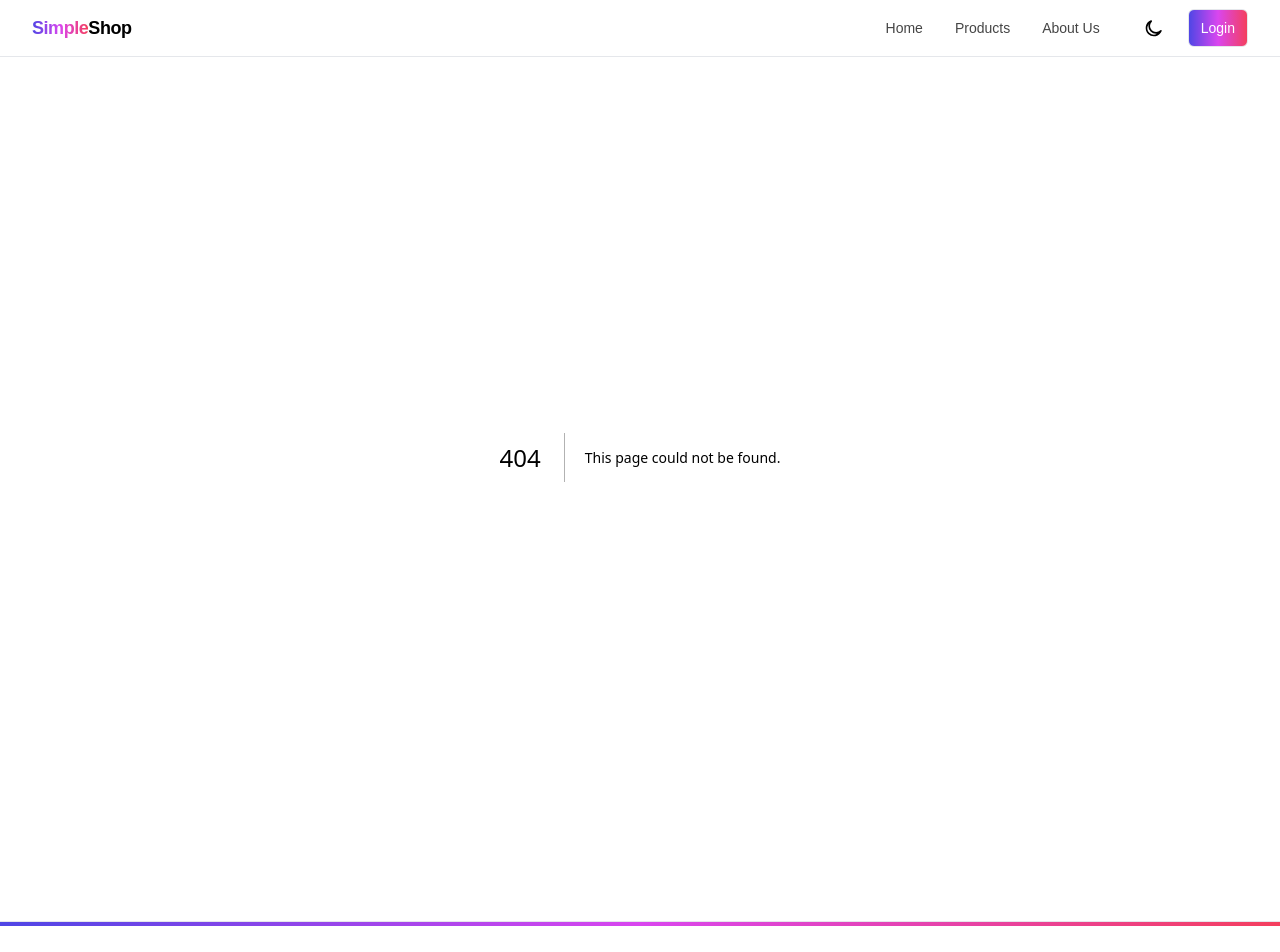
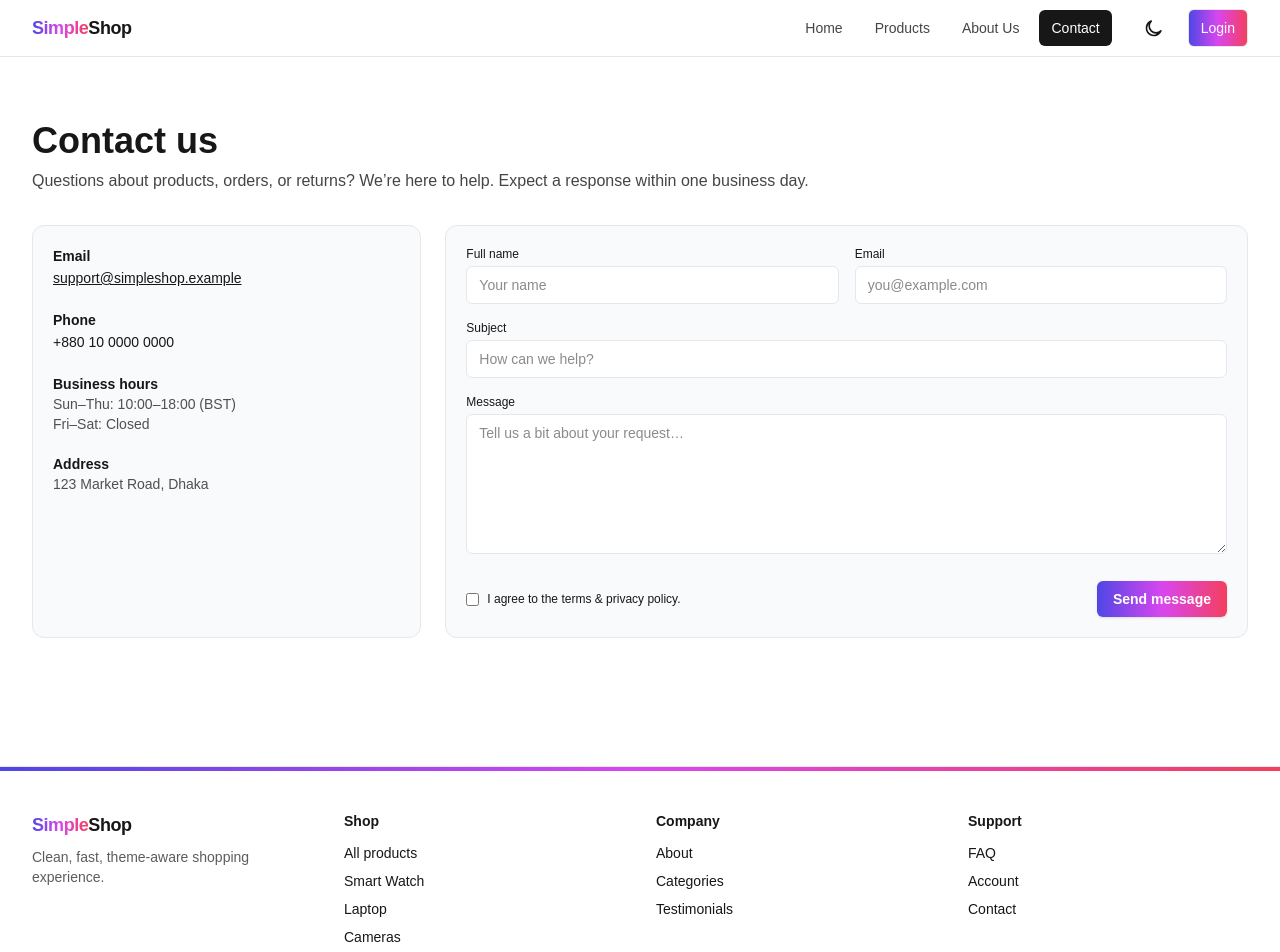
Before and after one commit to Debajit91/simple-shop, a Next.js app: page /contact in a window 1280 px wide. Before the commit this address had no page. Shown: the top 952 px of the page. Built offline with nearby package versions, Linux system fonts and the light colour scheme.

Commit message:
contact page added

```diff
--- /dev/null
+++ b/src/app/contact/page.jsx
@@ -0,0 +1,68 @@
+import ContactForm from "@/components/ContactForm";
+
+
+export const metadata = {
+  title: "Contact — Simple Shop",
+  description: "Get in touch with Simple Shop",
+};
+
+export default function ContactPage() {
+  return (
+    <section className="py-12 sm:py-16">
+      <div className="max-w-7xl mx-auto px-4 sm:px-6 lg:px-8">
+        {/* Heading */}
+        <header className="mb-8">
+          <h1 className="text-2xl sm:text-3xl lg:text-4xl font-extrabold">
+            Contact us
+          </h1>
+          <p className="mt-2 text-[var(--foreground)]/80">
+            Questions about products, orders, or returns? We’re here to help.
+            Expect a response within one business day.
+          </p>
+        </header>
+
+        {/* Two-column layout */}
+        <div className="grid gap-6 lg:grid-cols-3">
+          {/* Info panel */}
+          <aside className="rounded-xl border border-[var(--border)] bg-[var(--card)] p-5 space-y-5">
+            <div>
+              <h2 className="text-sm font-semibold">Email</h2>
+              <a
+                href="mailto:support@simpleshop.example"
+                className="text-sm underline hover:no-underline"
+              >
+                support@simpleshop.example
+              </a>
+            </div>
+
+            <div>
+              <h2 className="text-sm font-semibold">Phone</h2>
+              <a href="tel:+8801000000000" className="text-sm">
+                +880 10 0000 0000
+              </a>
+            </div>
+
+            <div>
+              <h2 className="text-sm font-semibold">Business hours</h2>
+              <p className="text-sm text-[var(--foreground)]/75">
+                Sun–Thu: 10:00–18:00 (BST) <br /> Fri–Sat: Closed
+              </p>
+            </div>
+
+            <div>
+              <h2 className="text-sm font-semibold">Address</h2>
+              <p className="text-sm text-[var(--foreground)]/75">
+                123 Market Road, Dhaka
+              </p>
+            </div>
+          </aside>
+
+          {/* Form */}
+          <div className="lg:col-span-2 rounded-xl border border-[var(--border)] bg-[var(--card)] p-5">
+            <ContactForm />
+          </div>
+        </div>
+      </div>
+    </section>
+  );
+}
--- /dev/null
+++ b/src/components/ContactForm.jsx
@@ -0,0 +1,113 @@
+"use client";
+
+import { useState } from "react";
+
+export default function ContactForm() {
+  const [status, setStatus] = useState("idle"); // idle | sending | sent | error
+
+  const onSubmit = async (e) => {
+    e.preventDefault();
+    const form = e.currentTarget;
+    const data = Object.fromEntries(new FormData(form));
+
+    // Honeypot (basic bot check)
+    if (data.company) return;
+
+    try {
+      setStatus("sending");
+      // TODO: send data to your API / email service here
+      await new Promise((r) => setTimeout(r, 800)); // simulate network
+      setStatus("sent");
+      form.reset();
+    } catch {
+      setStatus("error");
+    }
+  };
+
+  const inputCls =
+    "w-full rounded-md border border-[var(--border)] bg-[var(--background)] px-3 py-2 text-sm outline-none focus:ring-2 focus:ring-indigo-500/40";
+
+  return (
+    <form onSubmit={onSubmit} className="space-y-4">
+      {/* Hidden honeypot */}
+      <input
+        type="text"
+        name="company"
+        className="hidden"
+        tabIndex={-1}
+        autoComplete="off"
+      />
+
+      <div className="grid sm:grid-cols-2 gap-4">
+        <div>
+          <label className="block text-xs font-medium mb-1">Full name</label>
+          <input
+            name="name"
+            required
+            placeholder="Your name"
+            className={inputCls}
+          />
+        </div>
+        <div>
+          <label className="block text-xs font-medium mb-1">Email</label>
+          <input
+            type="email"
+            name="email"
+            required
+            placeholder="you@example.com"
+            className={inputCls}
+          />
+        </div>
+      </div>
+
+      <div>
+        <label className="block text-xs font-medium mb-1">Subject</label>
+        <input
+          name="subject"
+          required
+          placeholder="How can we help?"
+          className={inputCls}
+        />
+      </div>
+
+      <div>
+        <label className="block text-xs font-medium mb-1">Message</label>
+        <textarea
+          name="message"
+          required
+          placeholder="Tell us a bit about your request…"
+          className={`${inputCls} min-h-[140px]`}
+        />
+      </div>
+
+      <div className="flex items-center justify-between gap-3 pt-1">
+        <label className="inline-flex items-center gap-2 text-xs">
+          <input type="checkbox" required className="accent-indigo-600" />I
+          agree to the terms & privacy policy.
+        </label>
+
+        <button
+          type="submit"
+          disabled={status === "sending"}
+          className="inline-flex items-center justify-center px-4 py-2 rounded-md text-sm font-semibold shadow-sm transition
+                     hover:-translate-y-0.5 disabled:opacity-60
+                     text-[var(--accent-contrast)] bg-[image:var(--brand-gradient)]"
+        >
+          {status === "sending" ? "Sending…" : "Send message"}
+        </button>
+      </div>
+
+      {/* status line */}
+      {status === "sent" && (
+        <p className="text-xs text-green-600 mt-1">
+          Thanks! We’ve received your message.
+        </p>
+      )}
+      {status === "error" && (
+        <p className="text-xs text-red-600 mt-1">
+          Something went wrong. Please try again.
+        </p>
+      )}
+    </form>
+  );
+}
--- a/src/components/Footer.jsx
+++ b/src/components/Footer.jsx
@@ -53,6 +53,27 @@ export default function Footer() {
                   Cameras
                 </a>
               </li>
+              <li>
+                <a
+                  className="hover:underline"
+                  href="/products?category=video-camera"
+                >
+                  Video Cameras
+                </a>
+              </li>
+              <li>
+                <a className="hover:underline" href="/products?category=tablet">
+                  iPad / Tablet
+                </a>
+              </li>
+              <li>
+                <a
+                  className="hover:underline"
+                  href="/products?category=earbuds"
+                >
+                  Airpods / Earbuds
+                </a>
+              </li>
             </ul>
           </div>
 
@@ -91,7 +112,7 @@ export default function Footer() {
                 </a>
               </li>
               <li>
-                <a className="hover:underline" href="#">
+                <a className="hover:underline" href="/contact">
                   Contact
                 </a>
               </li>
--- a/src/components/Navbar.jsx
+++ b/src/components/Navbar.jsx
@@ -33,6 +33,7 @@ export default function Navbar({RightSlot}) {
             <NavLink href="/">Home</NavLink>
             <NavLink href="/products">Products</NavLink>
             <NavLink href="/#about">About Us</NavLink>
+            <NavLink href="/contact">Contact</NavLink>
 
             <div className="w-2" />
             {RightSlot}
```
